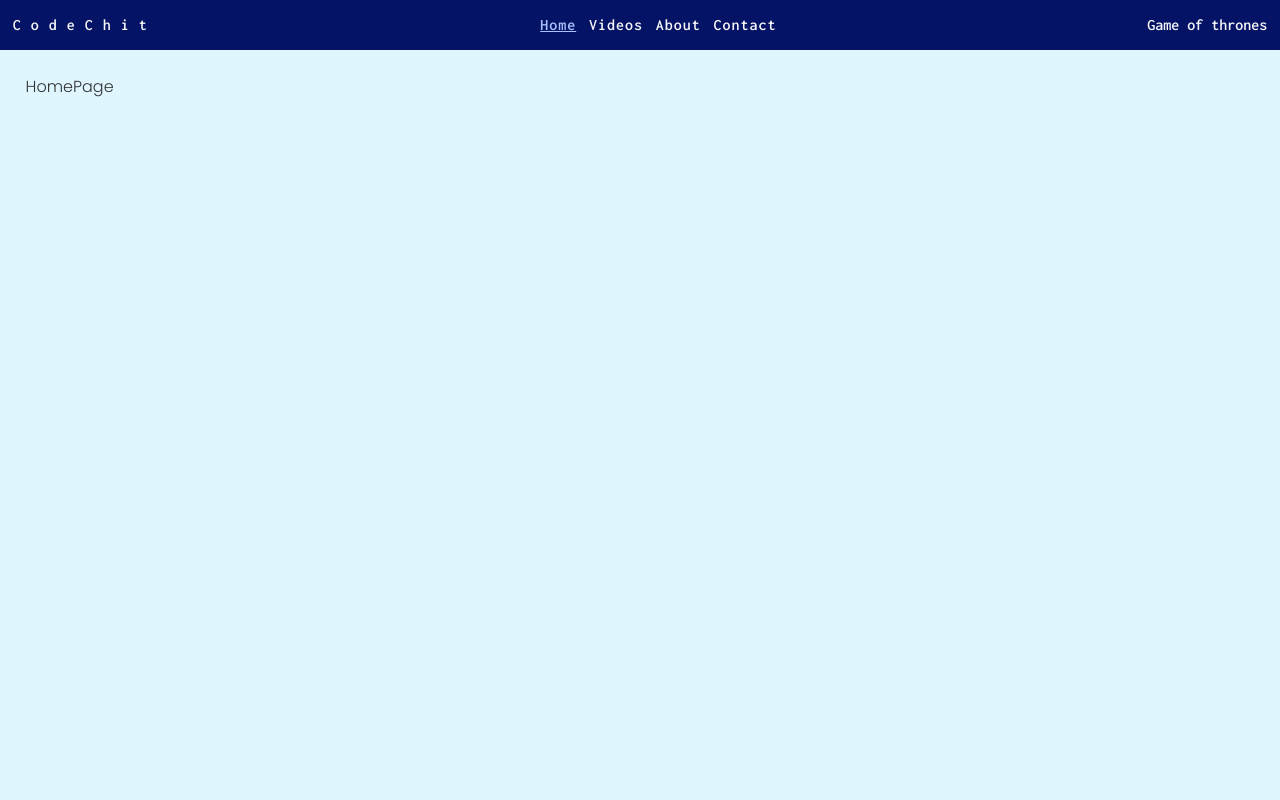
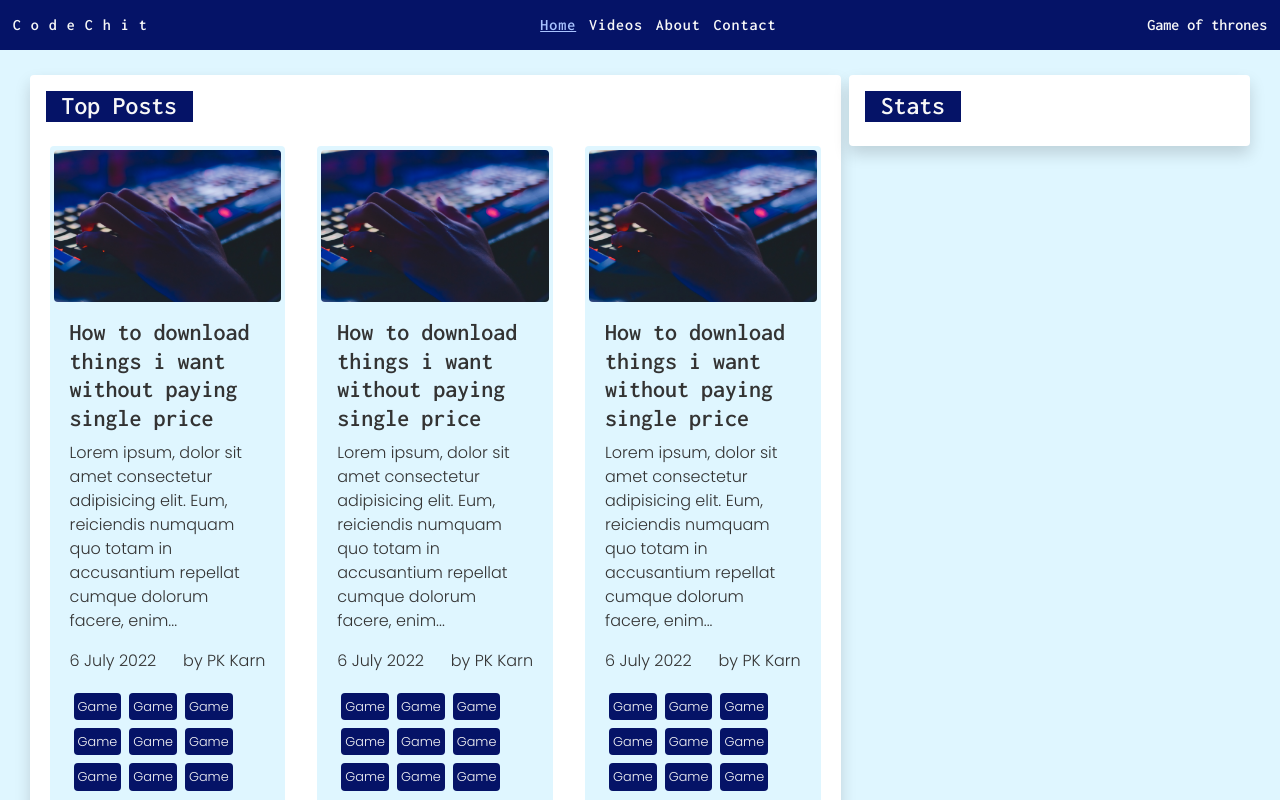
Before and after one commit to pkkarn/codechit-client, a Vue app: page / in a window 1280 px wide. Shown: the top 800 px of the page. Built offline with nearby package versions, Linux system fonts and the light colour scheme.

Commit message:
Added and style post list structure

```diff
--- a/src/App.vue
+++ b/src/App.vue
@@ -19,7 +19,8 @@ import Navbar from '@/components/Navbar.vue'
 
 </script>
 
-<style lang="scss" scoped>
+<style lang="scss">
+@import '@/assets/sass/_global.scss';
 #main {
   background: $main-color;
   color: $main-text-color;
--- /dev/null
+++ b/src/assets/sass/_global.scss
@@ -0,0 +1,46 @@
+@import './variables';
+
+.cd-white {
+    background-color: #fff;
+}
+
+.cd-blue {
+    background-color: $fifth-color;
+    color: #fff;
+}
+
+.cd-text-blue {
+    color: $fifth-color;
+}
+
+.cd-font {
+    font-family: $navbar-font,
+}
+
+.cd-primary {
+    background-color: $primary-color;
+}
+
+.cd-secondary {
+    background-color: $secondary-color;
+}
+
+.cd-third {
+    background-color: $third-color;
+}
+
+.cd-fourth {
+    background-color: $fourth-color;
+}
+
+.cd-fifth {
+    background-color: $fifth-color;
+}
+
+.section-title {
+    font-size: 1.6rem;
+    background-color: $fifth-color;
+    display: inline-block;
+    padding: 0 1rem;
+    color: #f7f7f7;
+}
--- a/src/pages/HomePage.vue
+++ b/src/pages/HomePage.vue
@@ -1,6 +1,39 @@
 <template>
-    <div>
-        HomePage
+    <div class="homepage">
+        <div class="row gx-0 w-100">
+            <div class="col-sm-8 px-1 mb-2">
+                <div class="cd-white shadow rounded-2 p-3 posts-list">
+                    <h3 class="cd-font section-title">Top Posts</h3>
+                    <div class="post_list row">
+                        <div class="p-3 col-sm-4" v-for="val in 9" :key="val">
+                            <div class="post rounded-2 cd-primary p-1">
+                                <div class="thumbnail">
+                                    <img class="img-fluid rounded-2" src="../assets/images/thumbnail.jpg" alt="">
+                                </div>
+                                <div class="detail p-3">
+                                    <h3>How to download things i want without paying single price</h3>
+                                    <p class="desc">
+                                        Lorem ipsum, dolor sit amet consectetur adipisicing elit. Eum, reiciendis numquam quo totam in accusantium repellat cumque dolorum facere, enim...
+                                    </p>
+                                    <div class="d-flex justify-content-between">
+                                        <p>6 July 2022</p>
+                                        <p>by PK Karn</p>
+                                    </div>
+                                    <div class="d-flex flex-wrap">
+                                        <div class="p-1 m-1 tag rounded-2" v-for="item in 9" :key="item">Game</div>
+                                    </div>
+                                </div>
+                            </div>
+                        </div>
+                    </div>
+                </div>
+            </div>
+            <div class="col-sm-4 px-1">
+                <div class="cd-white shadow rounded-2 p-3">
+                    <h3 class="cd-font section-title">Stats</h3>
+                </div>
+            </div>
+        </div>
     </div>
 </template>
 
@@ -9,5 +42,45 @@
 </script>
 
 <style lang="scss" scoped>
+.homepage{
+    height: 100%;
 
+    &__article-view {
+        height: 100%;
+        flex-basis: 70%;
+        // flex: 2.3;
+    }
+    &__sidebar-view {
+        height: 100%;
+        width: 40%;
+    }
+
+    .post {
+        transition: all 0.3s ease;
+        h3 {
+            font-family: $navbar-font;
+            font-size: 1.5rem;
+        }
+        &:hover {
+            background-color: $fifth-color;
+            cursor: pointer;
+            color: $main-color;
+
+
+            .tag {
+                background-color: $main-color;
+                cursor: pointer;
+                color: $fifth-color;
+                font-family: $main-font;
+            }
+        }
+    }
+
+    .tag {
+        font-size: 0.8rem;
+        background-color: $fifth-color;
+        color: $main-color;
+        transition: all 0.3s ease;
+    }
+}
 </style>
```
Also changed, not shown: src/assets/images/thumbnail.jpg (added).
